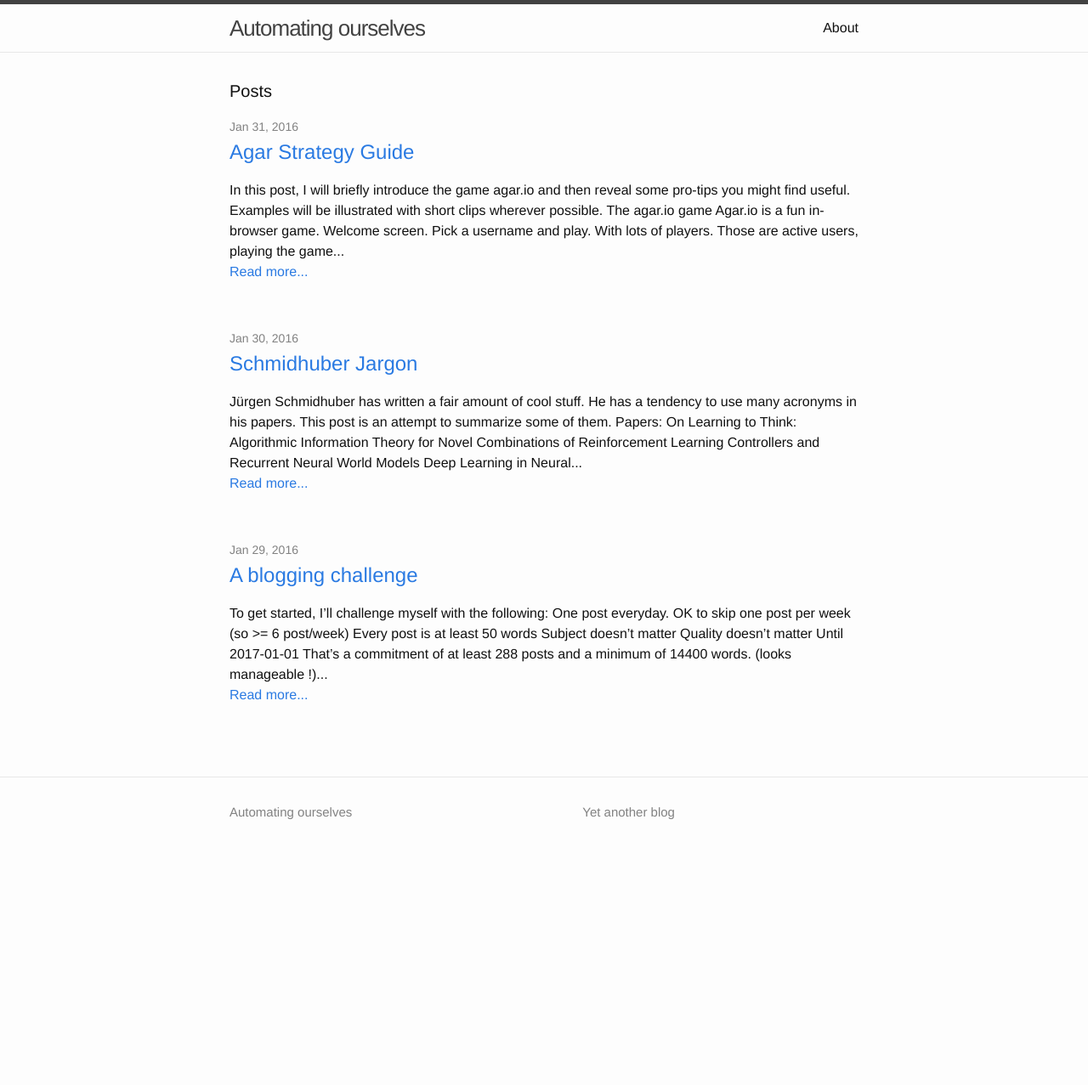
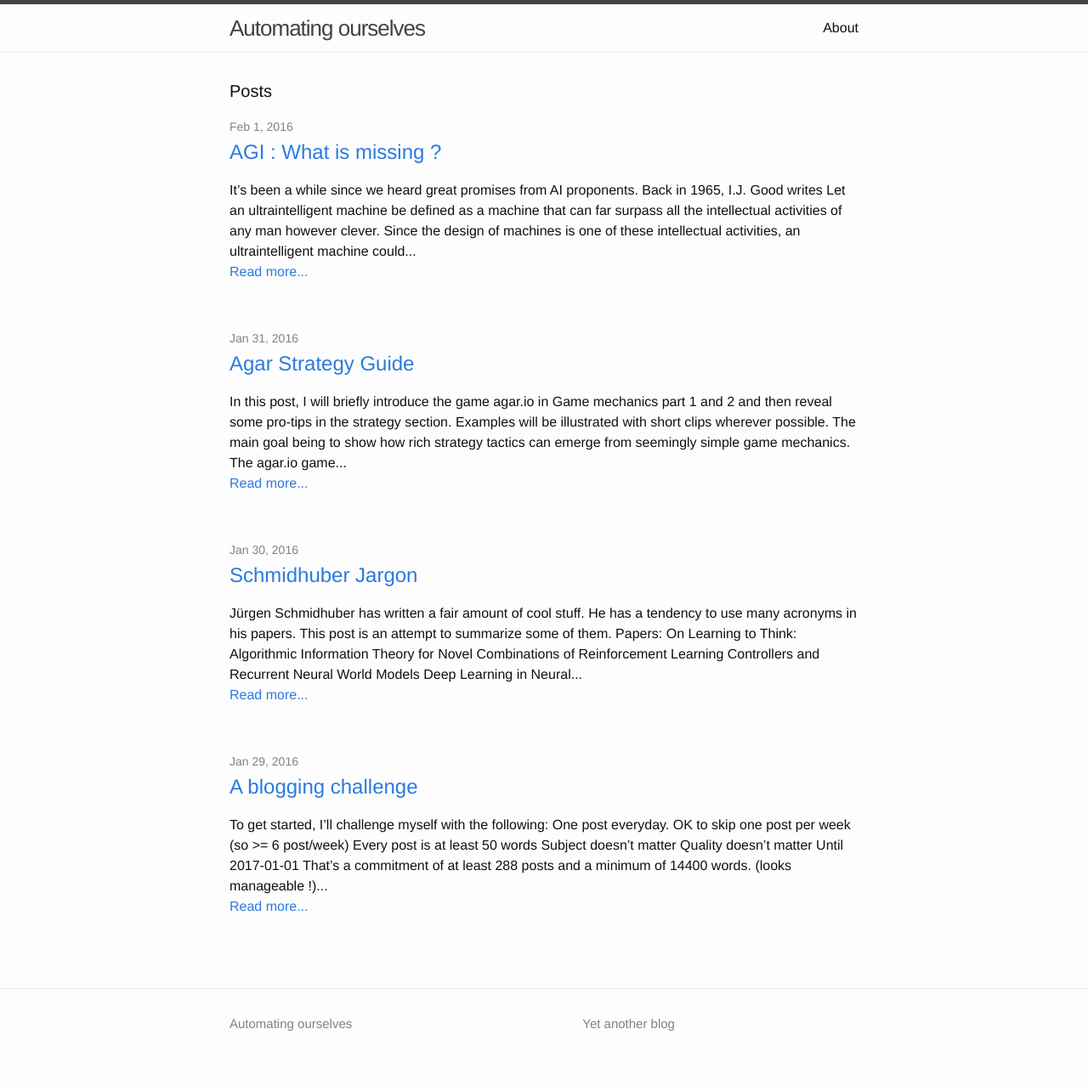
Before and after one commit to pinouchon/pinouchon.github.io, a Jekyll site: the page built from index.html, in a window 1280 px wide. Shown: the whole page at 85% size. Built offline with Jekyll 4.4.1, drawn with Linux system fonts in a browser that asks for light colours; before the commit the page ends 1028 px from its top, so only the background shows below that; some of the changed lines change nothing that is shown.

Commit message:
agi what is missing

```diff
--- a/_posts/2016-01-31-agar-strategy-guide.markdown
+++ b/_posts/2016-01-31-agar-strategy-guide.markdown
@@ -5,8 +5,13 @@ date:   2016-01-31 17:33:00
 categories: agar
 ---
 
-In this post, I will briefly introduce the game agar.io and then reveal some pro-tips you might find useful.
+In this post, I will briefly introduce the game agar.io in
+[Game mechanics part 1](#game-mechanics-part-1---the-basics)
+[and 2](#game-mechanics-part-2---viruses-and-eject-mass)
+and then reveal some pro-tips
+in the [strategy section](#strategy-section).
 Examples will be illustrated with short clips wherever possible.
+The main goal being to show how rich strategy tactics can emerge from seemingly simple game mechanics.
 
 ## The agar.io game
 
@@ -170,36 +175,108 @@ Well, because of this:
 
 ## Strategy section
 
+#### Generalities
+
+When on top of another, a cell needs to be about 110% to 120% the size of the other in order to eat it.
+(Two cells of the exact same size will
+just pass through one another). And because splitting divides your cell in two, you need a cell about 3 times bigger
+than another to be able to reliably eat it by splitting onto it.
+
+Because smaller cells are faster, splitting-to-eat is the main way to eat another cell (because if you run towards a
+smaller cell, it will just escape by running away)
+
+This creates a dynamic where you tend to move towards cells that about 1/5th to 1/3rd of your size, and you avoid cells three to
+five times bigger. The reason that you are not attracted to smaller size cells is that splitting is expensive (because
+of the wait needed to recombine), so splitting onto smaller cells is not very efficient.
+
+*Note: When considering cell size, I am talking about average cell size (the cell might be split into many), and not total mass.
+This means that split cells are more attractive because easier to eat.*
+
+A corollary to the dynamic just mentioned is that when pursued by a predator P (say 4 times your mass), you can
+seek protection by approaching a still bigger cell Q (say 10 times your mass) because P will be scared by Q. And Q will
+most likely not split on you because you are a fraction of his size.
+
+<hr/>
+
+<br/>
+
+<em class='grey'>
+Below is a list of specific strategies, ordered roughly by personal preference, #1 being the best. Each are given an
+applicability and effectiveness score from 1 to 10. Applicability is how easy and how often can you apply the strategy.
+Effectiveness is how big a gain it provides.
+</em>
+
+### #10: Cornering <span class='grey small'>[aspects: positioning, applicability: 3, effectiveness: 9]</span>
+
+
+A very important aspect of the game is that the map is a 2d bounded plane. Cells cannot go past the edges and corners.
+Because smaller cells usually escape by being faster, pushing them against an edge or into a corner is a great way to
+eat them.
+
+Because there is no minimap, it is therefore important to mentally keep track of where the edges and corners are.
+
+Viruses are a great way to escape a cell that is cornering you, because the smaller cell can just go around the virus.
+Also, the smaller cell is more likely to pass through hole if there are many viruses, or viruses near edges.
+
+### Friendship and teams
+
+### Strategies related to splitting
+
 ----
 
 
+friendship/teaming
 
-<!--difficulty applicability effectiveness-->
-<!--bloop-->
+### #0 counter-feeding
 
-<!--friendship/teaming-->
-<!--signaling friendship-->
-<!--feeding []-->
-<!--counter-feeding-->
-<!--virus ejection-->
-<!--directed virus ejection-->
-<!--counter virus ejection [1,2]-->
-<!--defensive virus ejection-->
-<!--virus moonwalk-->
-<!--virus eating-->
+### #0 bait
 
-<!--cell relative-mass control-->
-<!--aggressive mass control-->
-<!--bait-->
+### #0 taunt by merge control
 
-<!--merge control-->
-<!--taunt by merge control-->
-<!--cornering-->
+### #0 defensive splitting
 
+### #0 splitting evasion
 
-<!--simple exploding-->
-<!--defensive splitting-->
+### #0 gavage
 
-<!--splitting evasion-->
-<!--satellite-->
-<!--gavage-->
+### #0 Tugboat <span class='grey small'>[aspects: positioning, applicability: 3, effectiveness: 3</span> 2:01
+
+### #0 Signaling friendship <span class='grey small'>aspects: teaming, applicability: 2, effectiveness: 5</span> 2:22
+
+### #0 Evading virus ejection<span class='grey small'>aspects: viruses, mass-ejection, applicability: 2, effectiveness: 5</span> 2:29, 14:20
+
+### #0 Script <span class='grey small'>aspects: mass-ejection, applicability: 5, effectiveness: 2</span> 2:33
+
+### #0 <span class='grey small'>aspects: mass-ejection, applicability: 4, effectiveness: 5</span> 2:40, 6:54, 10:40, 14:26 directed virus ejection (7:02 failed)
+
+### #0 Merge control<span class='grey small'>aspects: positioning, applicability: 5, effectiveness: 4</span> 6:00, 3:35, 9:14
+
+### #0 Cornering (with map) <span class='grey small'>aspects: positioning, applicability: 4, effectiveness: 5</span> 11:33, 12:37
+
+### #0 Cornering (with viruses) <span class='grey small'>aspects: positioning, applicability: 3, effectiveness: 5</span> 3:55, 8:18
+
+### #0 Cell relative-mass control <span class='grey small'>aspects: mass-ejection, applicability: 4, effectiveness: 4</span> 4:12, 8:44, 9:14
+
+### #0 Aggressive mass control <span class='grey small'>aspects: mass-ejection, applicability: 3, effectiveness: 5</span> 7:57, 11:41, 12:00
+
+### #0 Feed <span class='grey small'>aspects: mass-ejection, applicability: 4, effectiveness: 4</span> 4:29, 14:46
+
+### #0 Good aiming <span class='grey small'>aspects: splitting, applicability: 1, effectiveness: 5</span> 6:10
+
+### #0 Moonwalk <span class='grey small'>aspects: positioning, viruses, applicability: 4, effectiveness: 3</span> 6:17, 6:44, 6:52, 8:05
+
+### #0 Balzy split <span class='grey small'>aspects: splitting, applicability: 1, effectiveness: 4</span> 6:25
+
+### #0 Virus evasion <span class='grey small'>aspects: positioning, applicability: 1, effectiveness: 5</span> 6:37
+
+### #0 Counter virus ejection <span class='grey small'>aspects: mass-ejection, viruses, applicability: 2, effectiveness: 5</span> 7:01
+
+### #0 Double split <span class='grey small'>aspects: splitting, applicability: 2, effectiveness: 4</span> 9:44, 11:20
+
+### #0 Defensive virus ejection <span class='grey small'>aspects: mass-ejection, viruses, applicability: 3, effectiveness: 3</span> 10:11
+
+### #0 Satellite <span class='grey small'>aspects: viruses, applicability: 1, effectiveness: 5</span> 12:05
+
+### #0 Man-in-the-middle <span class='grey small'>aspects: positioning, applicability: 1, effectiveness: 5</span> 12:17
+
+### #0 Virus eating <span class='grey small'>aspects: viruses, applicability: 2, effectiveness: 4</span> 12:23, 13:03
--- /dev/null
+++ b/_posts/2016-02-01-AGI-what-is-missing.markdown
@@ -0,0 +1,221 @@
+---
+layout: post
+title:  "AGI : What is missing ?"
+date:   2016-02-01 22:40:00
+categories: ai
+---
+
+It's been a while since we heard great promises from AI proponents. Back in 1965, I.J. Good writes
+
+> Let an ultraintelligent machine be defined as a machine that can far surpass all the intellectual activities
+> of any man however clever. Since the design of machines is one of these intellectual activities, an ultraintelligent
+> machine could design even better machines; there would then unquestionably be an ‘intelligence explosion,’ and the
+> intelligence of man would be left far behind. Thus the first ultraintelligent machine is the last invention that man
+> need ever make, provided that the machine is docile enough to tell us how to keep it under control.
+
+Since then many have started actually question the unquestionable, and many others have tried to get us there. But
+getting *just* to human level - or AGI - remains a challenge. On the positive side, Nick Bostrom
+[argues](http://www.nickbostrom.com/superintelligence.html) that once AGI-level is reached, it won't be long before
+superintellignce. So let's just consider AGI as the main challenge.
+
+The field was founded in 1956 by
+[John McCarthy](https://en.wikipedia.org/wiki/John_McCarthy_(computer_scientist)),
+[Marvin Minsky](https://en.wikipedia.org/wiki/Marvin_Minsky),
+[Allen Newell](https://en.wikipedia.org/wiki/Allen_Newell),
+[Arthur Samuel](https://en.wikipedia.org/wiki/Arthur_Samuel), and
+[Herbert Simon](https://en.wikipedia.org/wiki/Herbert_A._Simon). It is such a long time ago that all of them are now
+dead (Marvin Minsky passed away very recently, on January of 2016)
+
+The many waves of expectations and disappointments triggered two AI winters. In the meantime, the field has come a
+long way. Today, the winters seem long gone and AI is trending again. But still, 60 years of head-banging have not
+been enough to crack open the AI nut, with no shortage of bright minds
+keeping at it. So what's missing ?
+
+## Some dead ends (or are they really dead ends ?)
+
+I'll start with a very short, non-exhaustive list of ideas I've explored that seem promising, but fail short upon closer
+inspection
+
+### On Intelligence - The idea that Intelligence is defined by prediction
+
+> The mathematician Paul Erdös believed that the simplest mathematical proofs already
+> exist in some ethereal book and a mathematician's job was to find them, to "read
+> the book." In the same way, I felt that the explanation of intelligence was "out
+> there." I could taste it. I wanted to read the book.
+> For the past twenty-five years, I have had a vision of that small, straightforward
+> book on the brain. It was like a carrot keeping me motivated during those years.
+> This vision has shaped the book you are holding in your hands right now. I have
+> never liked complexity, in either science or technology. You can see that reflected
+> in the products I have designed, which are often noted for their ease of use. The
+> most powerful things are simple. Thus this book proposes a simple and
+> straightforward theory of intelligence.
+
+While [On Intelligence](http://www.amazon.com/On-Intelligence-Jeff-Hawkins/dp/0805078533) is a great book, it is not
+*the* book, and I disagree with the main premise, that intelligence is defined by prediction. This is a subject for
+another post, but basically, I think that while prediction *is* a very important property of intelligence (or an intelligent
+agent), it is not what *defines* it.
+
+
+First, (and this is pointed out in the book), you can be intelligent just sitting around, doing nothing, silently
+theorycrafting.
+
+
+And second, if intelligence *were* defined by prediction, creating a powerful AI would be straightforward. Collect the
+moves of a chess game for example. Replay the game, but next to it open a window containing the history of the moves, with the right move corresponding to each turn. The program now correctly predicts
+every move ! Yet it is not intelligent, it is just playing back some pre-recorded history. This is a bit of an oversimplification,
+but to get at the core of intelligence, I believe we have to dig deeper.
+
+To his credit, Jeff Hawkins makes a lot of great points in the book about why we should study the neocortex, why there is
+reason to believe in a simple unifying cortical algorithm, and his [HTM theory](http://numenta.org/) is quite solid.
+Also gave a ted talk that started it all for me. He may have not written *the* book, but he definitely have made
+[*the* talk]([that talk](http://www.ted.com/talks/jeff_hawkins_on_how_brain_science_will_change_computing)).
+
+### The Pattern Recognition Theory of Mind (PTRM)
+
+Explained in his book [How To Create A Mind](http://www.amazon.com/How-Create-Mind-Thought-Revealed/dp/1491518839),
+Raw Kurzweil tries to rebrand the HTM-theory into his own, saying that the brain is just a big hierarchy of
+pattern recognizers.
+
+Douglas Hofstadter's review of the book cracks me up:
+
+> if you read Ray Kurzweil’s books … what I find is that it’s a very bizarre mixture of ideas that are solid and good with ideas that are crazy. It’s as if you took a lot of very good food and some dog excrement and blended it all up so that you can’t possibly figure out what’s good or bad.
+
+My main issue of the book is that while some his ideas are good (many of which can be found in one of his previous
+books, [The Singularity Is Near](http://www.amazon.com/The-Singularity-Is-Near-Transcend/dp/0143037889)), I find no
+deep insights about the topic of interest (AGI, not LOAR)
+
+### Analogy as the Core of Cognition
+
+This video sums up the idea nicely [https://www.youtube.com/watch?v=n8m7lFQ3njk](https://www.youtube.com/watch?v=n8m7lFQ3njk).
+For more, I would suggest
+[Fluid Concepts and Creative Analogies](http://www.amazon.com/Fluid-Concepts-Creative-Analogies-Fundamental/dp/0465024750)
+and [GEB](http://www.amazon.com/G%C3%B6del-Escher-Bach-Eternal-Golden/dp/0465026567), both of which I find very good.
+
+This is an appealing idea. My stance on it is that it needs further exploration, but I would consider analogy as an
+emergent and important property of intelligence, not as the core. (I may come back to that in the future).
+
+### Deep learning
+
+Deep learning is in great part due to the work of [Geoffrey E. Hinton](http://www.cs.toronto.edu/~hinton/). He seems to
+have no shortage of brilliant ideas. (Some of my favorites:
+[Analysis-by-Synthesis](http://www.cs.toronto.edu/~fritz/absps/vinodicann.pdf),
+[Semantic Hashing](http://www.cs.toronto.edu/~hinton/absps/sh.pdf),
+[Generative models](http://www.cs.toronto.edu/~hinton/absps/ranzato_cvpr2011.pdf),
+tough almost every paper I read adds to my list of favorites)
+
+For more on deep learning, I would suggest the [coursera course of Hinton about neural nets](https://www.coursera.org/course/neuralnets).
+
+Deep learning is of immense practical value: it has redefined the fields computer vision and speech.
+
+But in the end, deep learning is just perception (the good news being that some units have the same properties as
+cells found in V1 in the visual neocortex). You feed in some sensory input, and you get a nice high-level description
+of what's there, as a hidden layer activation pattern.
+
+I think that deep learning techniques at least get us somewhere, I would go so far as say that it solves perception.
+All we have to do now is fit that into a bigger framework of what intelligence is.
+
+#### Little deep-learning tangent
+As an aside, a nice analysis/critique of deep learning can be found here:
+[http://thinkingmachines.mit.edu/blog/unreasonable-reputation-neural-networks](http://thinkingmachines.mit.edu/blog/unreasonable-reputation-neural-networks).
+A commenter asks a very good question:
+
+> Great assesment, and a well written analysis.
+I tend to agree with your conclusion that while deep learning is a useful tool and a big step towards AGI,
+it is not the be-all-end-all of an intelligent system. There are other missing parts. I'm curious - you mentioned one-shot leaning
+
+(For an example of this, see [this video](http://videolectures.net/aaai2012_tenenbaum_grow_mind/) at 6:10 where Josh
+Tenenbaum shows his "Tufa" example.
+
+> and unsupervised learning as potential next-steps. Do you think there is a clear road map to develop deep learning
+frameworks capable of those, or will it require A) "breakthroughs" or B) much more computational power?
+
+The author gives a two-part response:
+
+> The learning paradigm. Even if some clever use of temporal continuity would give them a window
+through which to watch the movement and interactions of objects, they would surely be incredibly
+handicapped by their lack to agency in the world they observe. For a child encountering a first
+banana, the 'unsupervised' learning problem is made vastly easier by their ability to pick it up,
+rotate it, squeeze it, twist it, peel it, break it, etc as they choose.
+
+This is closely related to the recent with of deep mind with
+[Neural Turing machines](http://arxiv.org/pdf/1410.5401v2.pdf) and
+[Q-Learning](https://www.cs.toronto.edu/~vmnih/docs/dqn.pdf)
+
+And the second part (spoiler alert: this might contain some deep insight)
+
+> Priors. Each humans may not have ever encountered anywhere near the amount of perceptual data available on
+the internet, but their evolutionary ancestors certainly have, and have passed down some very powerful priors.
+In some cases maybe these are analogous to the specific weights of a network (say, the fact that even newborn
+babies [prefer to look at smiling faces](http://scan.oxfordjournals.org/content/early/2007/06/11/scan.nsm025.short)) but more generally they might look something like modelling constraints.
+One thing absolutely necessary to make neural network work was the use of domain specific constraints such as
+convolutions - by my calculation, [AlexNet](http://papers.nips.cc/paper/4824-imagenet-classification-with-deep-convolutional-neural-networks.pdf) without convolutions would have had over 1000 times more parameters
+(bringing it to 80 billion). This kind of prior-imposing architecture was very natural to [come up with in 1989](http://www.mitpressjournals.org/doi/pdfplus/10.1162/neco.1989.1.4.541)
+for something like 2D structure in 2D images, but is far less so for something like the structure and properties
+of 3D objects (let alone for reasoning about other people's thoughts, desires, beliefs, etc.).
+
+I think this hits the nail on the head, and it duct-tapes very nicely with the following point.
+
+### The game engine in your head
+
+Josh Tenenbaum [expresses this idea very nicely](https://www.youtube.com/watch?v=NTnbnw01HHY).
+Also the [lectures](http://videolectures.net/joshua_b_tenenbaum/) he gave are interesting.
+
+The "Physics engine" or "Psychology engine" that Tenenbaum is talking about may well be the source of "priors" that
+[Like Hewitt](http://thinkingmachines.mit.edu/blog) mentioned above.
+
+Indeed, in the abstract of the [Analysis-by-Synthesis paper](http://www.cs.toronto.edu/~fritz/absps/vinodicann.pdf), Hinton says:
+
+> For learning meaningful representations of data, a rich source
+  of prior knowledge may come in the form of a generative black box, e.g.
+  a graphics program that generates realistic facial images.
+
+Hinton (in the same paper):
+
+> We consider the problem of learning the inverse of a given generative model from data.
+
+Tenenbaum (in his ["Picture" paper](https://mrkulk.github.io/www_cvpr15/1999.pdf))
+
+> We see probabilistic programming as key to realizing the promise of “vision as inverse graphics”
+
+They both realize that a graphics engine may be used as a source of prior knowledge (tough they use it in slightly diffeent ways).
+
+Also see [Efficient analysis-by-synthesis in vision](http://www.mit.edu/~ilkery/papers/yildirimetal_cogsci15.pdf) for how
+to combine a CNN with MCMC to inverse a face-rendering engine.
+
+### Algorithmic Information Theory and transfer learning
+
+On the topic of hwo to combine a perception machine in a bigger intelligence framework, [this paper](http://arxiv.org/pdf/1511.09249v1.pdf)
+by Jurgen Schmidhuber provides useful insight. A bit long, but well worth the read.
+
+I'll quote the basic AIT (Algorithmic Information Theory) argument:
+
+> According to AIT, given some universal computer, U, whose programs are encoded as bit strings,
+  the mutual information between two programs p and q is expressed as K(q | p), the length of the
+  shortest program w¯ that computes q, given p, ignoring an additive constant of O(1) depending on U
+  (in practical applications the computation will be time-bounded). That is, if p is a solution to
+  problem P, and q is a fast (say, linear time) solution to problem Q, and if K(q | p) is small, and w¯
+  is both fast and much shorter than q, then asymptotically optimal universal search for a
+  solution to Q, given p, will generally find w¯ first (to compute q and solve Q), and thus solve Q much
+  faster than search for q from scratch.
+
+Schmidhuber goes on to explain what C and M are. Basically, they are both RNNs, M is a model, C a controller.
+
+> For example, suppose that M has learned to represent (e.g., through predictive coding )
+ videos of people placing toys in boxes, or to summarize such videos through textual outputs. Now
+ suppose C’s task is to learn to control a robot that places toys in boxes. Although the robot’s actuators
+ may be quite different from human arms and hands, and although videos and video-describing texts
+ are quite different from desirable trajectories of robot movements, M is expected to convey algorithmic
+ information about C’s task, perhaps in form of connected high-level spatio-temporal feature
+ detectors representing typical movements of hands and elbows independent of arm size. Learning a
+ wC that addresses and extracts this information from M and partially reuses it to solve the robot’s
+ task may be much faster than learning to solve the task from scratch without access to M.
+
+Very close to transfer learning.
+
+When tackling AGI, the hard part seems to be the G in the middle. The design of the MC system shown above could
+be a way for an intelligent system to reuse parts of his knowledge to novel tasks or domains.
+
+# Closing toughts
+
+Upon reflection, I've not said what's missing, I've just listed a few ideas that might (or might not) get us there.
+The listing of those ideas took a bit longer than expected, so I'll  elaborate about *my* stab on the subject in a future post.
--- a/css/main.scss
+++ b/css/main.scss
@@ -60,19 +60,27 @@ $on-laptop:        800px;
   border-left: 4px solid #e8e8e8;
   padding-left: 15px;
 }
+
 .video:hover {
   border-left: 4px solid #dbdbdb;
 }
 
-
-.image img+p, .video img+p {
+.image img + p, .video img + p {
   padding: 10px 0 5px 0;
 }
+
 .image p, .video p {
   font-style: italic;
   color: #828282;
 }
 
 video {
-  cursor:pointer;
+  cursor: pointer;
 }
+
+.grey {
+  color: #999;
+}
+.small {
+  font-size: 18px;
+}
```
